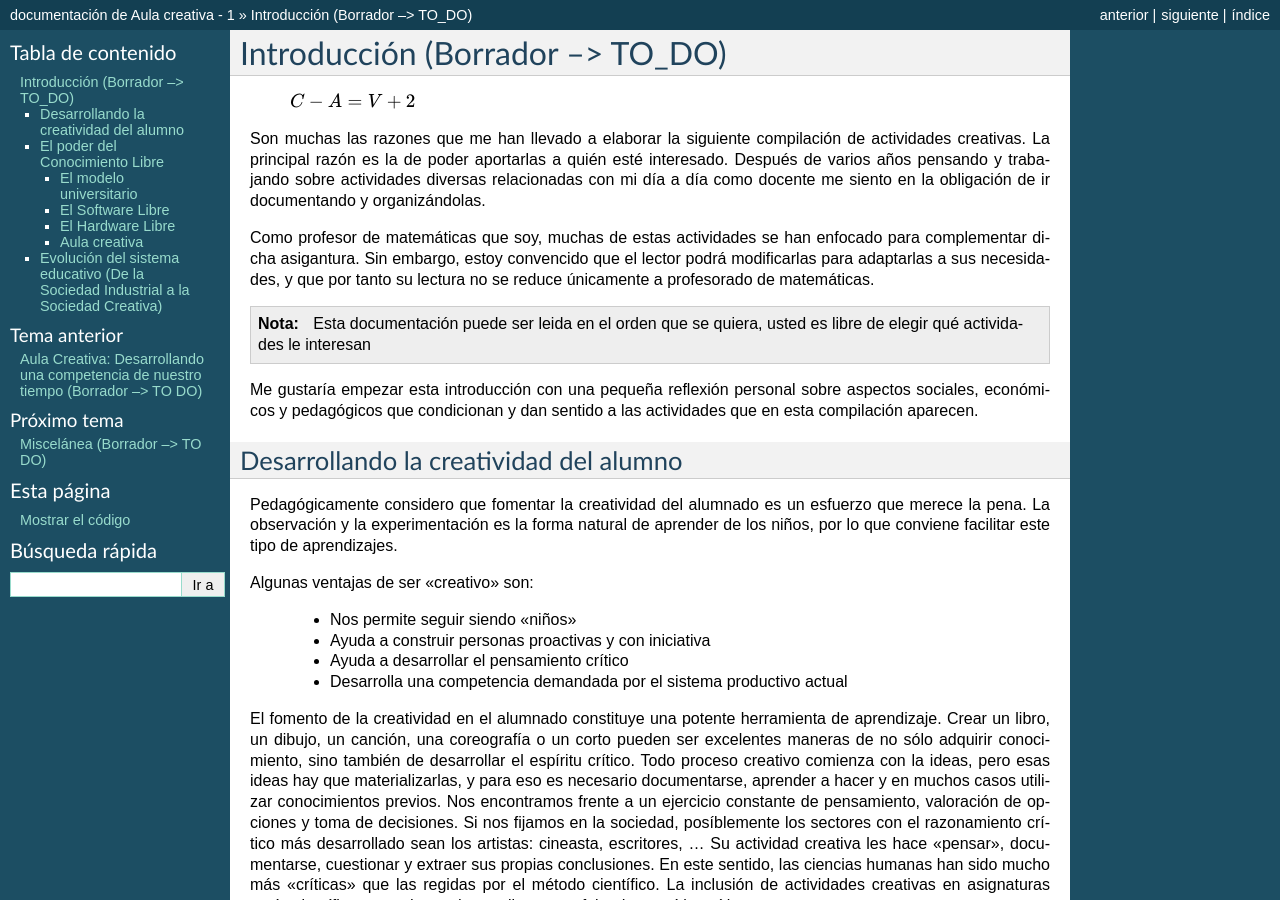
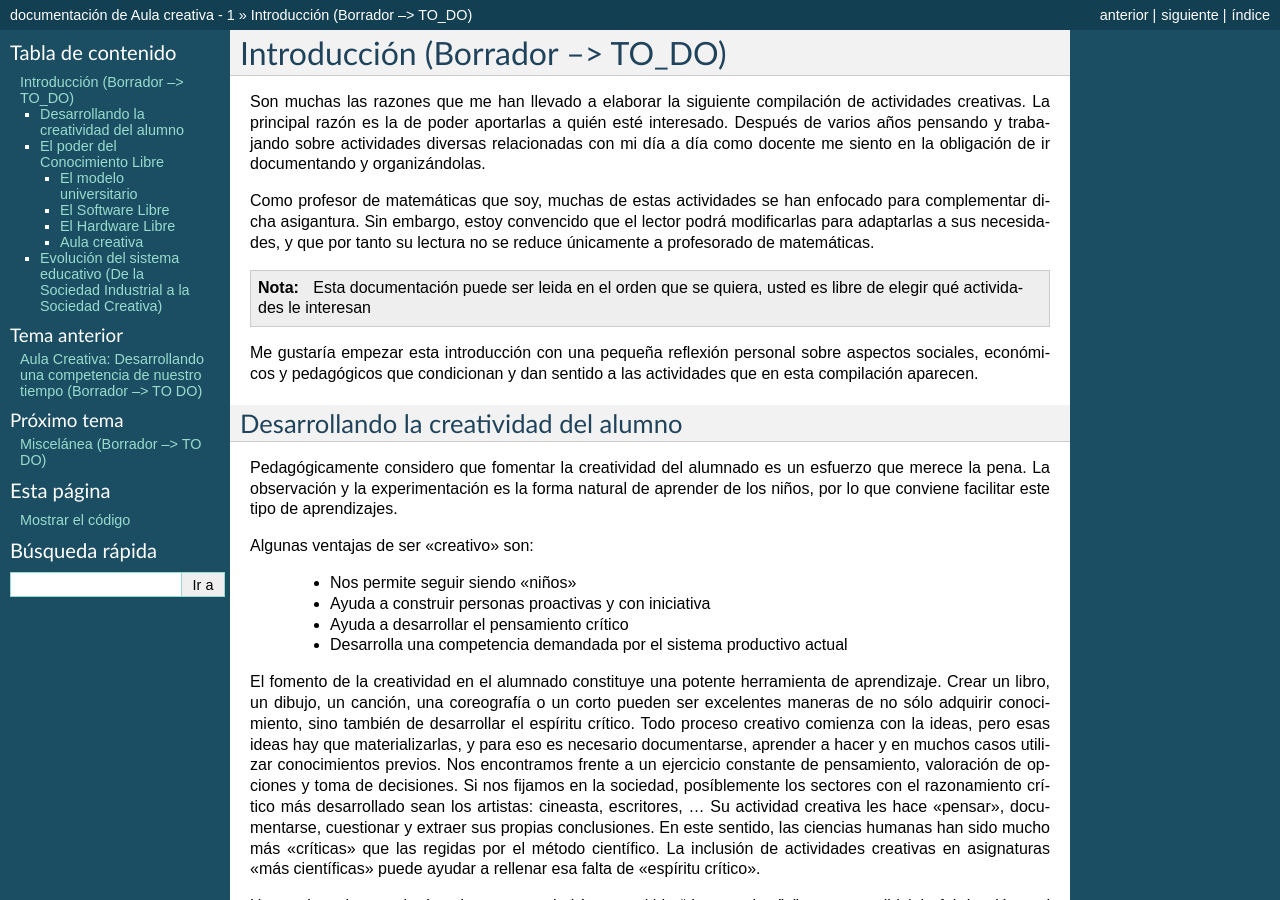
Before and after one commit to es3a10/aula_creativa, a Sphinx documentation site: the page built from docs/introduccion.rst, in a window 1280 px wide and 900 px high. Built offline with Sphinx 7.4.7, drawn with Linux system fonts in a browser that asks for light colours.

Commit message:
Update introduccion.rst

```diff
--- a/docs/introduccion.rst
+++ b/docs/introduccion.rst
@@ -1,8 +1,6 @@
 ============
 Introducción (Borrador --> TO_DO)
 ============
-
-      :math:`C-A=V+2`
 
 Son muchas las razones que me han llevado a elaborar la siguiente compilación de actividades creativas.
 La principal razón es la de poder aportarlas a quién esté interesado. Después de varios años pensando
```
